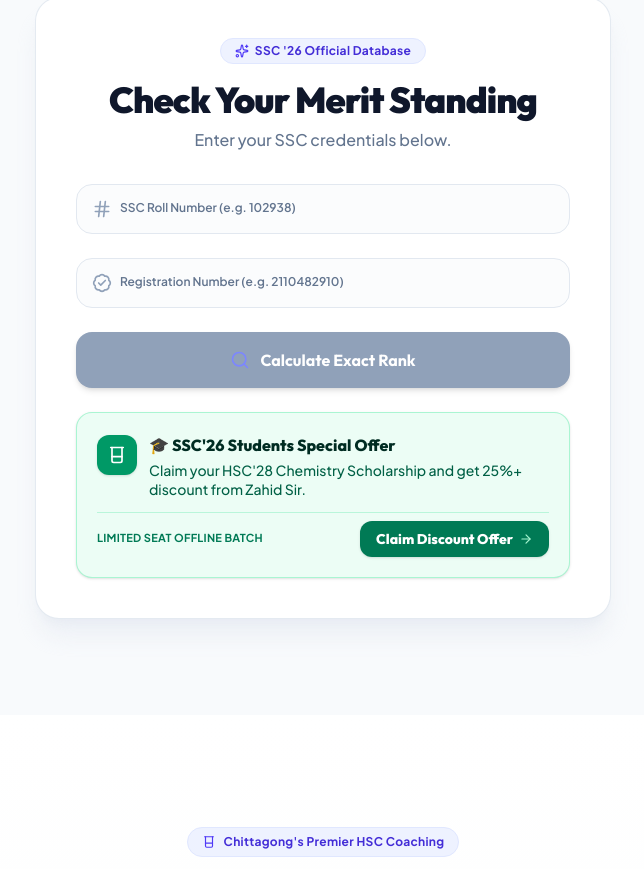
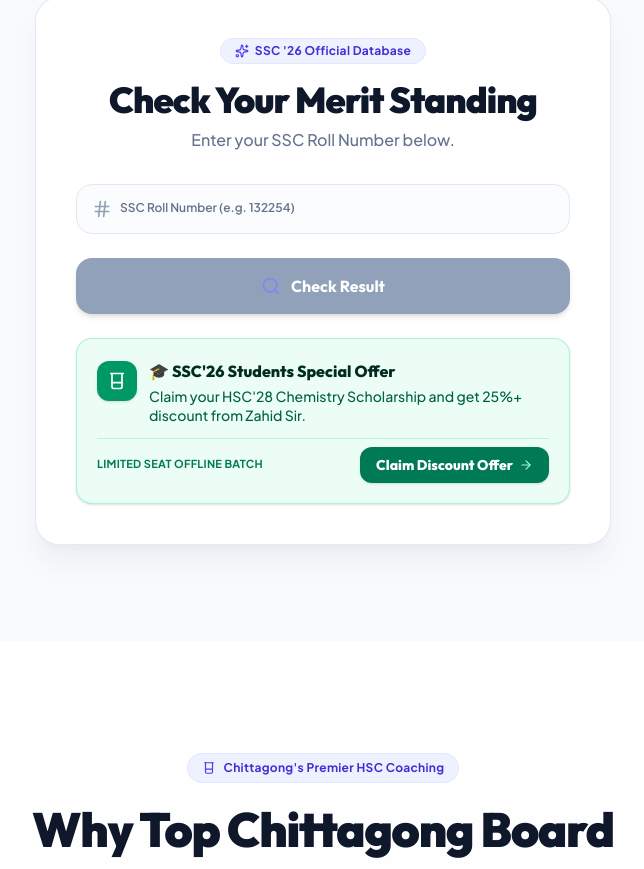
Before and after one commit to aliazgorLab/ctgboardrank, a React (Vite) app in the folder Frontend/: page / in a window 1280 px wide. Shown: the part 876-1745 px from the top of the page, without its empty margins (317-961 px from the left). Built offline with nearby package versions, Linux system fonts and the light colour scheme.

Commit message:
feat: update result search flow to require SSC Roll number only

```diff
--- a/Frontend/src/components/RankForm.tsx
+++ b/Frontend/src/components/RankForm.tsx
@@ -1,20 +1,19 @@
 import React, { useState } from 'react';
-import { Search, Loader2, Sparkles, ArrowRight, Beaker, Hash, BadgeCheck, AlertCircle } from 'lucide-react';
+import { Search, Loader2, Sparkles, ArrowRight, Beaker, Hash, AlertCircle } from 'lucide-react';
 
 interface RankFormProps {
-  onSubmit: (roll: string, reg: string) => void;
+  onSubmit: (roll: string) => void;
   isLoading: boolean;
   error: string | null;
 }
 
 export const RankForm: React.FC<RankFormProps> = ({ onSubmit, isLoading, error }) => {
   const [roll, setRoll] = useState('');
-  const [reg, setReg] = useState('');
 
   const handleSubmit = (e: React.FormEvent) => {
     e.preventDefault();
-    if (!roll.trim() || !reg.trim()) return;
-    onSubmit(roll.trim(), reg.trim());
+    if (!roll.trim()) return;
+    onSubmit(roll.trim());
   };
 
   return (
@@ -41,14 +40,14 @@ export const RankForm: React.FC<RankFormProps> = ({ onSubmit, isLoading, error }
               Check Your Merit Standing
             </h2>
             <p className="font-jakarta text-sm sm:text-base text-slate-500 font-medium">
-              Enter your SSC credentials below.
+              Enter your SSC Roll Number below.
             </p>
           </div>
 
           {/* Form */}
           <form onSubmit={handleSubmit} className="space-y-6">
 
-            {/* Input 1: Roll Number */}
+            {/* Input: Roll Number */}
             <div className="relative group">
               <div className="absolute inset-y-0 left-0 pl-4 flex items-center pointer-events-none text-slate-400 group-focus-within:text-indigo-600 transition-colors">
                 <Hash className="w-5 h-5" />
@@ -66,33 +65,11 @@ export const RankForm: React.FC<RankFormProps> = ({ onSubmit, isLoading, error }
                 htmlFor="rollNumber"
                 className="absolute text-xs font-semibold text-slate-500 duration-200 transform -translate-y-2.5 scale-90 top-4 z-10 origin-[0] left-11 peer-placeholder-shown:scale-100 peer-placeholder-shown:translate-y-0 peer-focus:scale-90 peer-focus:-translate-y-2.5 peer-focus:text-indigo-600 pointer-events-none"
               >
-                SSC Roll Number (e.g. 102938)
+                SSC Roll Number (e.g. 132254)
               </label>
             </div>
 
-            {/* Input 2: Registration Number */}
-            <div className="relative group">
-              <div className="absolute inset-y-0 left-0 pl-4 flex items-center pointer-events-none text-slate-400 group-focus-within:text-indigo-600 transition-colors">
-                <BadgeCheck className="w-5 h-5" />
-              </div>
-              <input
-                type="text"
-                id="regNumber"
-                required
-                value={reg}
-                onChange={(e) => setReg(e.target.value)}
-                placeholder=" "
-                className="peer w-full pl-11 pr-4 pt-5 pb-2 text-sm font-semibold text-slate-900 bg-slate-50/60 border border-slate-200 rounded-2xl focus:bg-white focus:outline-none focus:ring-2 focus:ring-indigo-600 focus:border-indigo-600 transition-all duration-200"
-              />
-              <label
-                htmlFor="regNumber"
-                className="absolute text-xs font-semibold text-slate-500 duration-200 transform -translate-y-2.5 scale-90 top-4 z-10 origin-[0] left-11 peer-placeholder-shown:scale-100 peer-placeholder-shown:translate-y-0 peer-focus:scale-90 peer-focus:-translate-y-2.5 peer-focus:text-indigo-600 pointer-events-none"
-              >
-                Registration Number (e.g. 2110482910)
-              </label>
-            </div>
-
-            {/* Subtle Error Message Display (e.g. 404 Not Found) */}
+            {/* Error Message Display */}
             {error && (
               <div className="p-4 rounded-2xl bg-red-50/90 border border-red-200 text-red-800 text-xs font-semibold flex items-center gap-2.5 animate-in fade-in slide-in-from-top-1 duration-200">
                 <AlertCircle className="w-4 h-4 text-red-600 shrink-0" />
@@ -103,7 +80,7 @@ export const RankForm: React.FC<RankFormProps> = ({ onSubmit, isLoading, error }
             {/* Submit Button */}
             <button
               type="submit"
-              disabled={isLoading || !roll.trim() || !reg.trim()}
+              disabled={isLoading || !roll.trim()}
               className="font-outfit font-bold w-full py-4 text-base text-white bg-slate-900 hover:bg-slate-800 disabled:bg-slate-400 rounded-2xl shadow-md hover:shadow-lg hover:scale-[1.01] active:scale-[0.99] transition-all duration-200 flex items-center justify-center gap-2.5 cursor-pointer disabled:cursor-not-allowed"
             >
               {isLoading ? (
@@ -114,7 +91,7 @@ export const RankForm: React.FC<RankFormProps> = ({ onSubmit, isLoading, error }
               ) : (
                 <>
                   <Search className="w-5 h-5 text-indigo-400" />
-                  <span>Calculate Exact Rank</span>
+                  <span>Check Result</span>
                 </>
               )}
             </button>
--- a/Frontend/src/components/ResultCard.tsx
+++ b/Frontend/src/components/ResultCard.tsx
@@ -84,10 +84,10 @@ export const ResultCard: React.FC<ResultCardProps> = ({ data, onReset }) => {
           </div>
           <div>
             <span className="text-[11px] font-semibold text-slate-400 block uppercase tracking-wider">
-              Roll & Reg
+              Roll Number
             </span>
             <span className="font-mono font-bold text-sm text-slate-800">
-              {data.roll} / {data.reg.length > 8 ? `${data.reg.substring(0, 7)}...` : data.reg}
+              {data.roll} {data.reg && data.reg !== 'N/A' ? `/ ${data.reg}` : ''}
             </span>
           </div>
         </div>
--- a/Frontend/src/pages/Home.tsx
+++ b/Frontend/src/pages/Home.tsx
@@ -11,7 +11,7 @@ export function Home() {
   const [isLoading, setIsLoading] = useState<boolean>(false);
   const [error, setError] = useState<string | null>(null);
 
-  const handleFetchRank = async (roll: string, reg: string) => {
+  const handleFetchRank = async (roll: string) => {
     setIsLoading(true);
     setError(null);
 
@@ -34,13 +34,13 @@ export function Home() {
       const data = await response.json();
 
       setStudentData({
-        name: data.name || 'SSC Examinee',
+        name: data.name && data.name.trim() !== '' ? data.name : 'Student',
         roll: data.roll || roll,
-        reg: data.registration || data.reg || reg,
+        reg: data.registration || 'N/A',
         gpa: typeof data.gpa === 'number' ? data.gpa : (parseFloat(data.gpa) || 5.0),
         achievement: data.achievement || (Number(data.gpa) === 5 ? 'Golden GPA 5' : `GPA ${Number(data.gpa).toFixed(2)}`),
         marks: data.totalMarks || data.marks || '1120',
-        rank: data.boardRank || data.rank || '14',
+        rank: data.boardRank || data.rank || '1',
         totalStudents: data.totalStudents || '142,000+',
       });
     } catch (err: any) {
```
